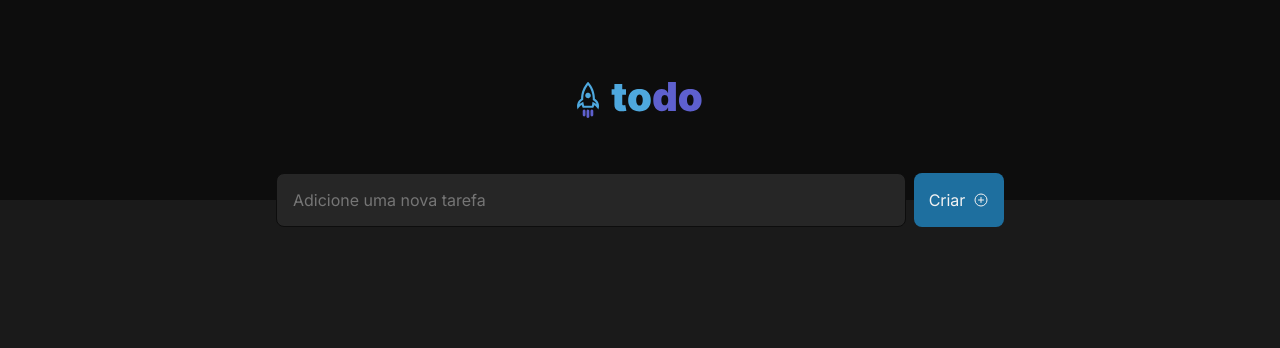
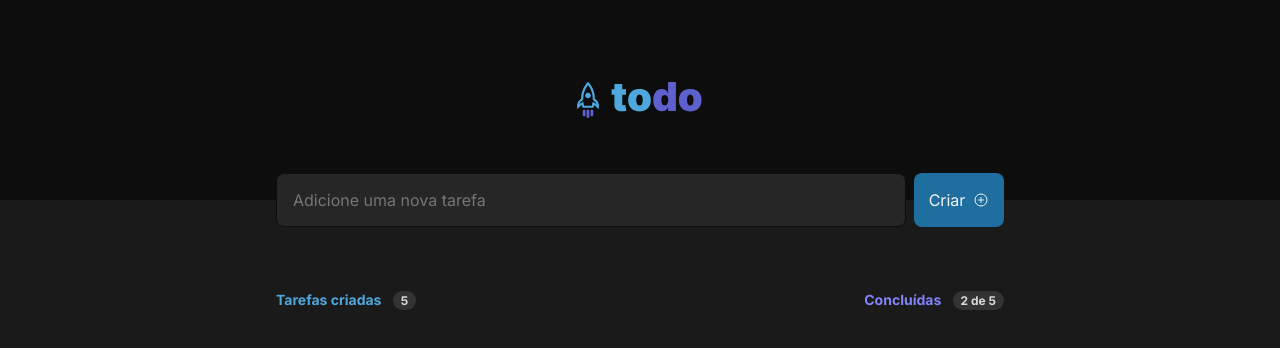
Before and after one commit to ViniciusHack/todo-journey2022, a React (Vite) app: page / in a window 1280 px wide. Shown: the top 348 px of the page. Built offline with nearby package versions, Linux system fonts and the light colour scheme.

Commit message:
feat: TaskList component - Task status

```diff
--- a/src/App.tsx
+++ b/src/App.tsx
@@ -1,6 +1,7 @@
 import styles from './App.module.css';
 import { Header } from './components/Header';
 import { NewTask } from './components/NewTask';
+import { TaskList } from './components/TaskList';
 import './global.css';
 
 export function App() {
@@ -10,6 +11,7 @@ export function App() {
     <Header />
     <main className={styles.container}>
       <NewTask />
+      <TaskList />
     </main>
     </>
   )
--- a/src/components/NewTask.module.css
+++ b/src/components/NewTask.module.css
@@ -3,6 +3,8 @@
   width: 100%;
   gap: .5rem;
   grid-template-columns: 1fr 5.625rem;
+
+  margin-bottom: 4rem;
 }
 
 .newTaskContainer input {
--- /dev/null
+++ b/src/components/TaskList.module.css
@@ -0,0 +1,25 @@
+.taskListContainer header {
+  display: flex;
+  justify-content: space-between;
+}
+
+.taskListContainer header h3 {
+  color: var(--blue-500);
+  font-weight: 700;
+  font-size: 0.875rem;
+}
+
+.taskListContainer header h3:last-of-type {
+  color: var(--purple-500);
+}
+
+.taskListContainer header h3 span {
+  padding: 0.125rem .5rem;
+  margin-left: .5rem;
+
+  font-size: .75rem;
+
+  background: var(--gray-400);
+  color: var(--gray-200);
+  border-radius: 1rem;
+}
--- /dev/null
+++ b/src/components/TaskList.tsx
@@ -0,0 +1,13 @@
+
+import styles from './TaskList.module.css';
+
+export function TaskList() {
+  return (
+    <section className={styles.taskListContainer}>
+      <header>
+        <h3>Tarefas criadas <span>5</span></h3>
+        <h3>Concluídas <span>2 de 5</span></h3>
+      </header>
+    </section>
+  )
+}
```
